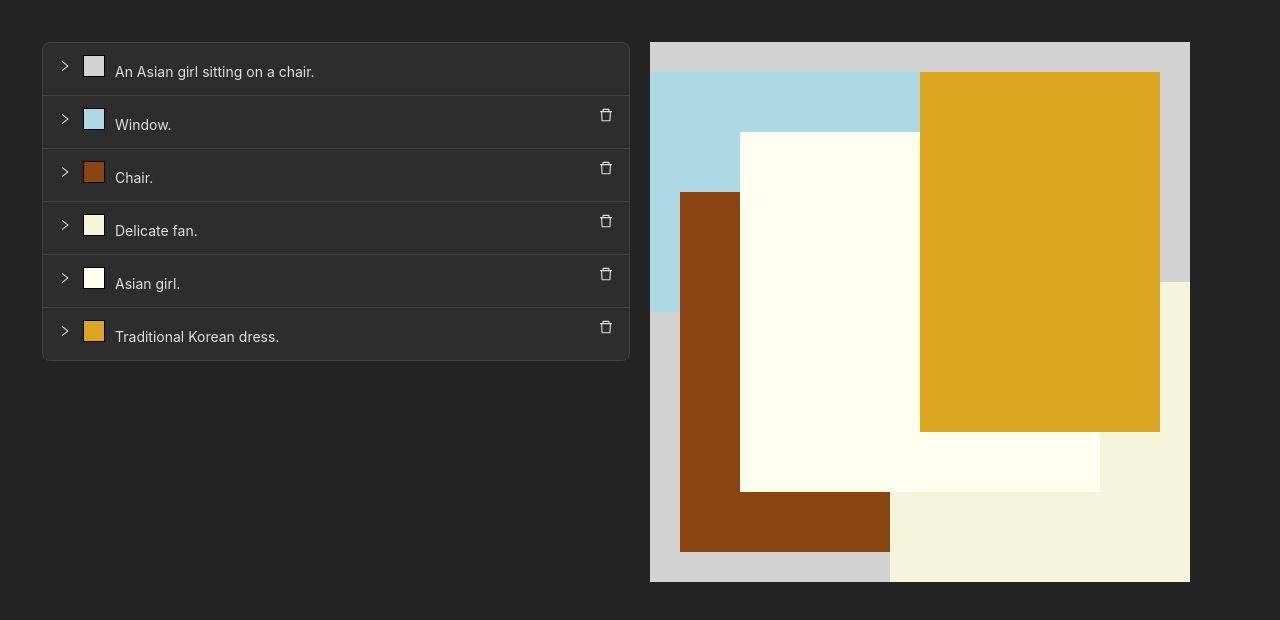
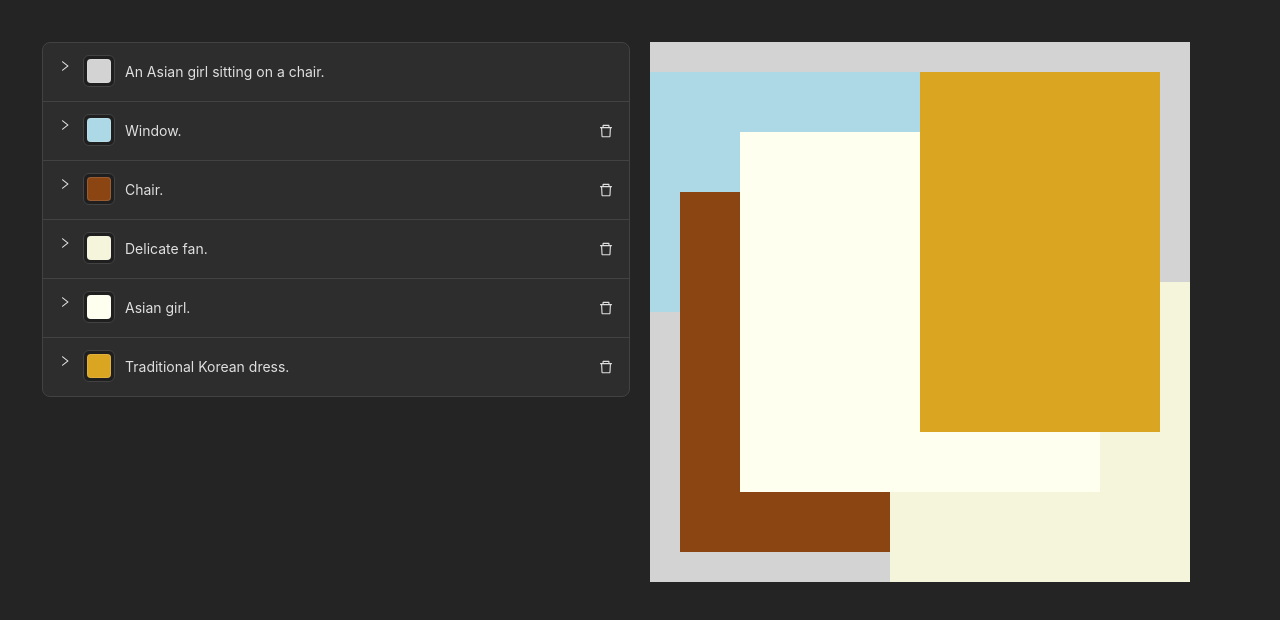
Before and after one commit to huchenlei/omost_region_editor, a React (Vite) app: page / in a window 1280 px wide. Shown: the top 620 px of the page. Built offline with nearby package versions, Linux system fonts and the light colour scheme.

Commit message:
Add color picker

```diff
--- a/src/components/RegionPrompt.tsx
+++ b/src/components/RegionPrompt.tsx
@@ -1,7 +1,8 @@
 import React from 'react';
 import { IOmostRegion } from '../omost_region';
-import { Collapse, List, Input } from 'antd';
+import { Collapse, List, Input, ColorPicker } from 'antd';
 import { DeleteOutlined } from '@ant-design/icons';
+import { ColorFactory } from 'antd/es/color-picker/color';
 
 interface RegionPromptProps {
   regions: IOmostRegion[];
@@ -20,6 +21,13 @@ const RegionPrompt: React.FC<RegionPromptProps> = ({
     setRegions(newRegions);
   };
 
+  const updateRegionColor = (index: number, color: ColorFactory) => {
+    const newRegions = regions.slice();
+    const rgb = color.toRgb();
+    newRegions[index].color = [rgb.r, rgb.g, rgb.b];
+    setRegions(newRegions);
+  };
+
   const removeSuffix = (regionIndex: number, suffixIndex: number) => {
     const newRegions = regions.slice();
     newRegions[regionIndex].suffixes.splice(suffixIndex, 1);
@@ -35,20 +43,19 @@ const RegionPrompt: React.FC<RegionPromptProps> = ({
   const makeHeader = (region: IOmostRegion, index: number) => {
     const deleteButton = index === 0 ?
       <></> :
-      <DeleteOutlined style={{ float: 'right' }} onClick={() => removeRegion(index)} />;
+      <DeleteOutlined style={{ marginLeft: "auto" }} onClick={() => removeRegion(index)} />;
 
-    return <>
-      <div style={{
-        display: 'inline-block',
-        width: '20px',
-        height: '20px',
-        backgroundColor: `rgb(${region.color.join(",")})`,
-        marginRight: '10px',
-        border: '1px solid black',
-      }}></div>
-      {region.prefixes[region.prefixes.length - 1]}
+    return <div style={{ display: "flex", alignItems: "center" }}>
+      <div onClick={(e) => e.stopPropagation()} style={{ display: "inline-block" }}>
+        <ColorPicker
+          format={"rgb"}
+          value={`rgb(${region.color.join(",")})`}
+          onChange={(color) => { updateRegionColor(index, color as ColorFactory) }}
+        />
+      </div>
+      <div style={{ paddingLeft: "10px" }}>{region.prefixes[region.prefixes.length - 1]}</div>
       {deleteButton}
-    </>;
+    </div>;
   };
 
   const onCollapseChange = (key: string | string[]) => {
```
